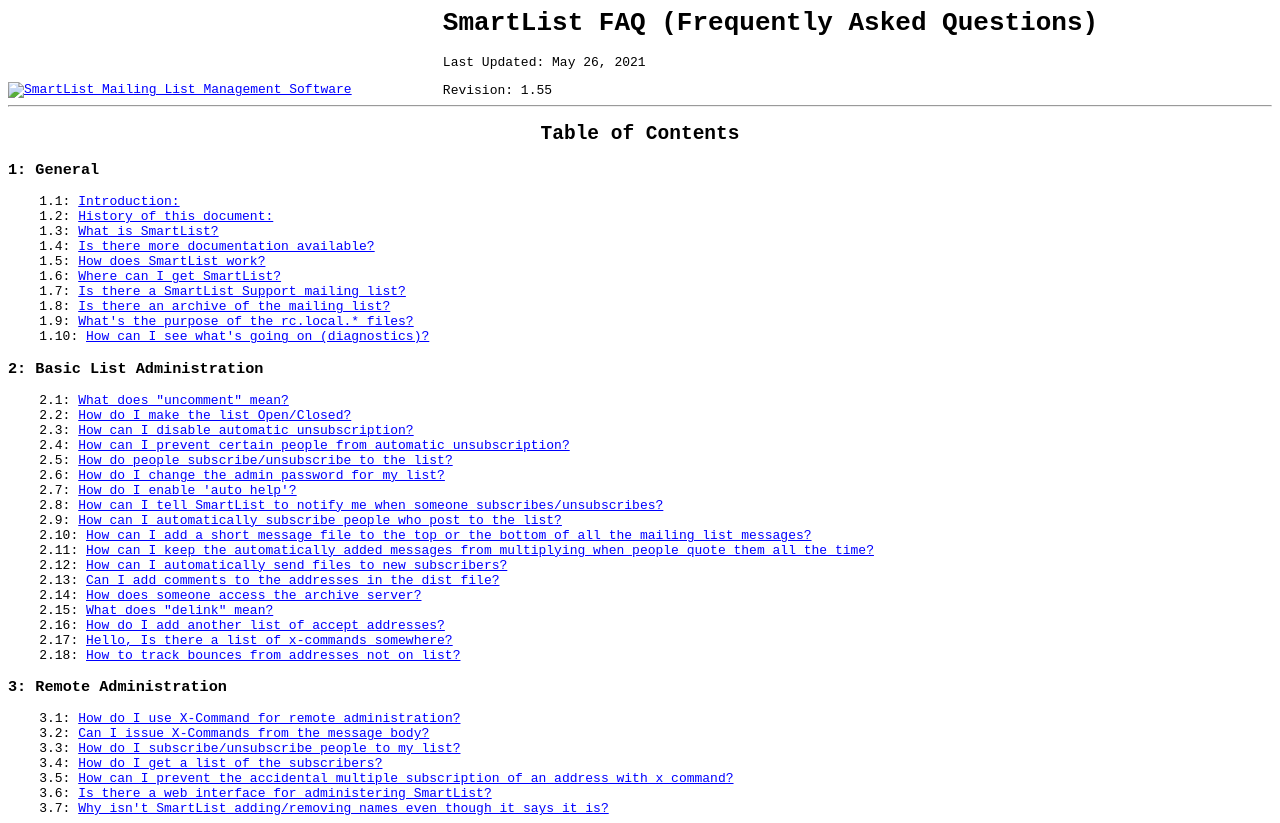
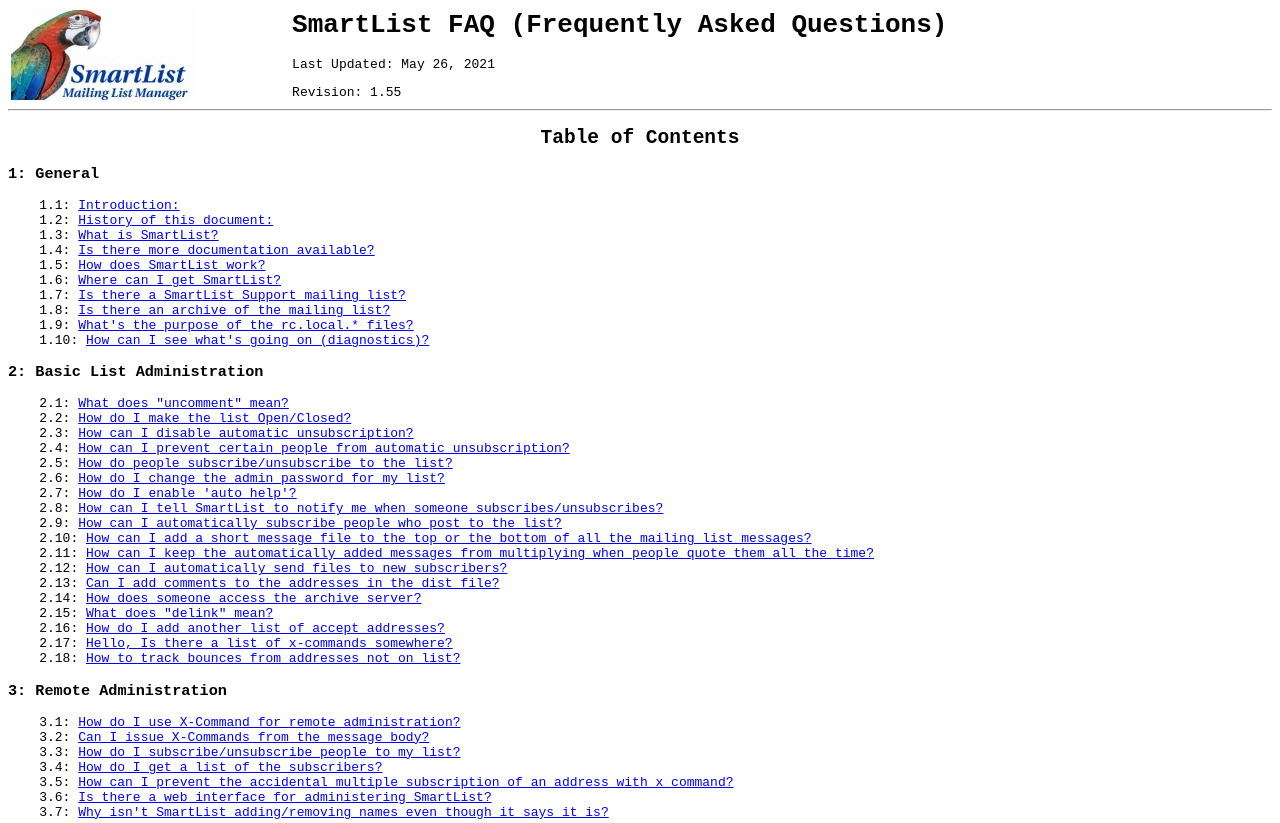
Before and after one commit to zhilianghu/SmartList_FAQ, a plain HTML site: page index.html in a window 1280 px wide. Shown: the top 823 px of the page. Drawn offline with Linux system fonts and the light colour scheme.

Commit message:
Update index.html

```diff
--- a/index.html
+++ b/index.html
@@ -15,7 +15,7 @@
 <table width="100%" border="0" cellpadding="0" cellspacing="0">
 <tr><td align="left" valign="bottom">
 <a href="index.php">
-<img border=0 src="logo.jpg" alt="SmartList Mailing List Management Software"></a>
+<img border=0 src="SMlogo.jpg" alt="SmartList Mailing List Management Software"></a>
 </td><td align="left">
 <h1>SmartList FAQ (Frequently Asked Questions)</h1>
 Last Updated: May 26, 2021
```
